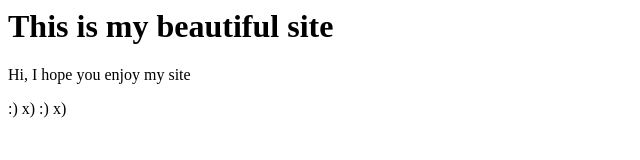
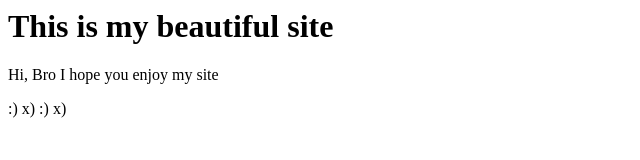
Before and after one commit to shriom123/awsome-repo, a plain HTML site: page index.html in a window 1280 px wide. Shown: the full height of the page, 0-640 px from the left. Drawn offline with Linux system fonts and the light colour scheme.

Commit message:
changed welcome to ho bro

```diff
--- a/index.html
+++ b/index.html
@@ -1,6 +1,6 @@
 <html>
 <title> This is my website</title>
 <h1> This is my beautiful site </h1>
-<p> Hi, I hope you enjoy my site </p>
+<p> Hi, Bro I hope you enjoy my site </p>
 <p>:) x) :) x) <p/>
 </html>
```
